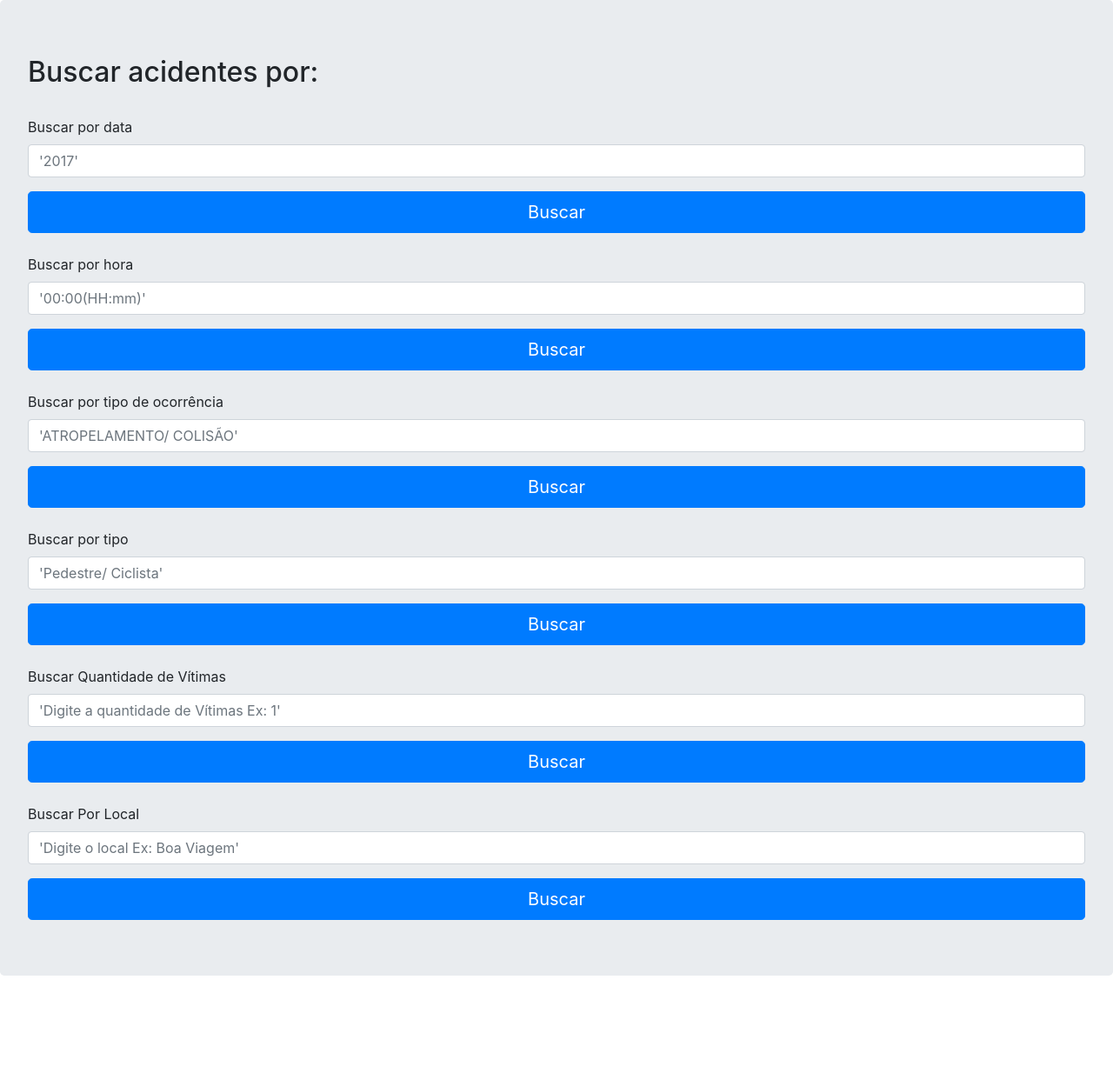
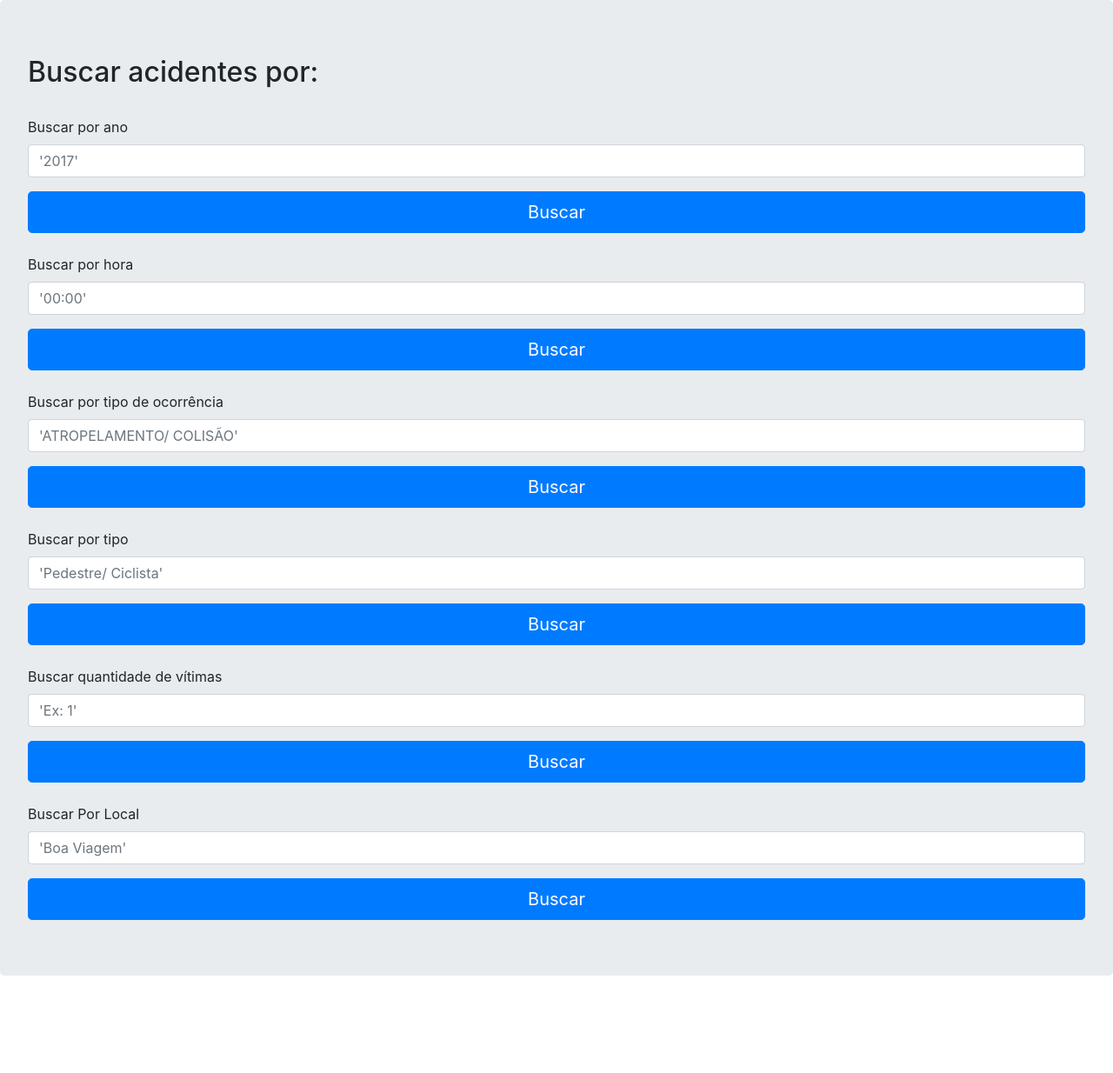
Before and after one commit to ProjetosDeBD-2018-1/traffic-mining-recife, a Python web app: template app/templates/correalacoes.html in a window 1280 px wide. Shown: the part 130-1364 px from the top of the page at 87% size. Run offline with Jinja, Linux system fonts and the light colour scheme; the template is opened without the code that fills it: most values are stand-ins (such as "Sample title", 1, 10 or a date in 2020); form fields are guessed from the names that the template uses; some libraries are stand-ins or nearby versions.

Commit message:
[Templates] Ajustes e correções.

```diff
--- a/app/templates/base.html
+++ b/app/templates/base.html
@@ -64,9 +64,11 @@
                     <li>
                         <a href="{{url_for('graficos_acidentes') }}">Gráficos de Acidentes</a>
                     </li>
+                    <!--
                     <li>
                         <a href="{{url_for('graficos_infracoes') }}">Gráficos de Infrações</a>
                     </li>
+                    -->
                 </ul>
             </li>
             <li>
--- a/app/templates/cadastro.html
+++ b/app/templates/cadastro.html
@@ -37,7 +37,7 @@
     <div class="form-group">
         <label>CNPJ</label>
         {{ form.cnpj(class="form-control",
-        placeholder="'example XXXXXXXXXXXXXX'") }}
+        placeholder="'XXXXXXXXXXXXXX'") }}
         {% if form.errors.cnpj %}
         <div> <!--class="alert alert-danger" role="alert"-->
             <ul>
@@ -51,7 +51,7 @@
     <div class="form-group">
         <label>Telefone</label>
         {{ form.telefone(class="form-control",
-        placeholder="Example '99 999999999") }}
+        placeholder="'(81) 989898787'") }}
         {% if form.errors.telefone %}
         <div> <!--class="alert alert-danger" role="alert"-->
             <ul>
--- a/app/templates/correalacoes.html
+++ b/app/templates/correalacoes.html
@@ -15,7 +15,7 @@
     <form action="" method="POST">
         {{ form.csrf_token }}
         <div class="form-group">
-            <label>Buscar por data</label>
+            <label>Buscar por ano</label>
             {{ form.buscaData(class="form-control",
             placeholder="'2017'") }}
             {% if form.errors.buscaData %}
@@ -36,7 +36,7 @@
         <div class="form-group">
             <label>Buscar por hora</label>
             {{ form.buscaHora(class="form-control",
-            placeholder="'00:00(HH:mm)'") }}
+            placeholder="'00:00'") }}
             {% if form.errors.buscaHora %}
             <div> <!--class="alert alert-danger" role="alert"-->
                 <ul>
@@ -91,9 +91,9 @@
     <form action="" method="POST">
         {{ form.csrf_token }}
         <div class="form-group">
-            <label>Buscar Quantidade de Vítimas</label>
+            <label>Buscar quantidade de vítimas</label>
             {{ form.buscaQtd(class="form-control",
-            placeholder="'Digite a quantidade de Vítimas Ex: 1'") }}
+            placeholder="'Ex: 1'") }}
             {% if form.errors.buscaQtd %}
             <div> <!--class="alert alert-danger" role="alert"-->
                 <ul>
@@ -112,7 +112,7 @@
         <div class="form-group">
             <label>Buscar Por Local</label>
             {{ form.buscaLocal(class="form-control",
-            placeholder="'Digite o local Ex: Boa Viagem'") }}
+            placeholder="'Boa Viagem'") }}
             {% if form.errors.buscaLocal %}
             <div> <!--class="alert alert-danger" role="alert"-->
                 <ul>
```
